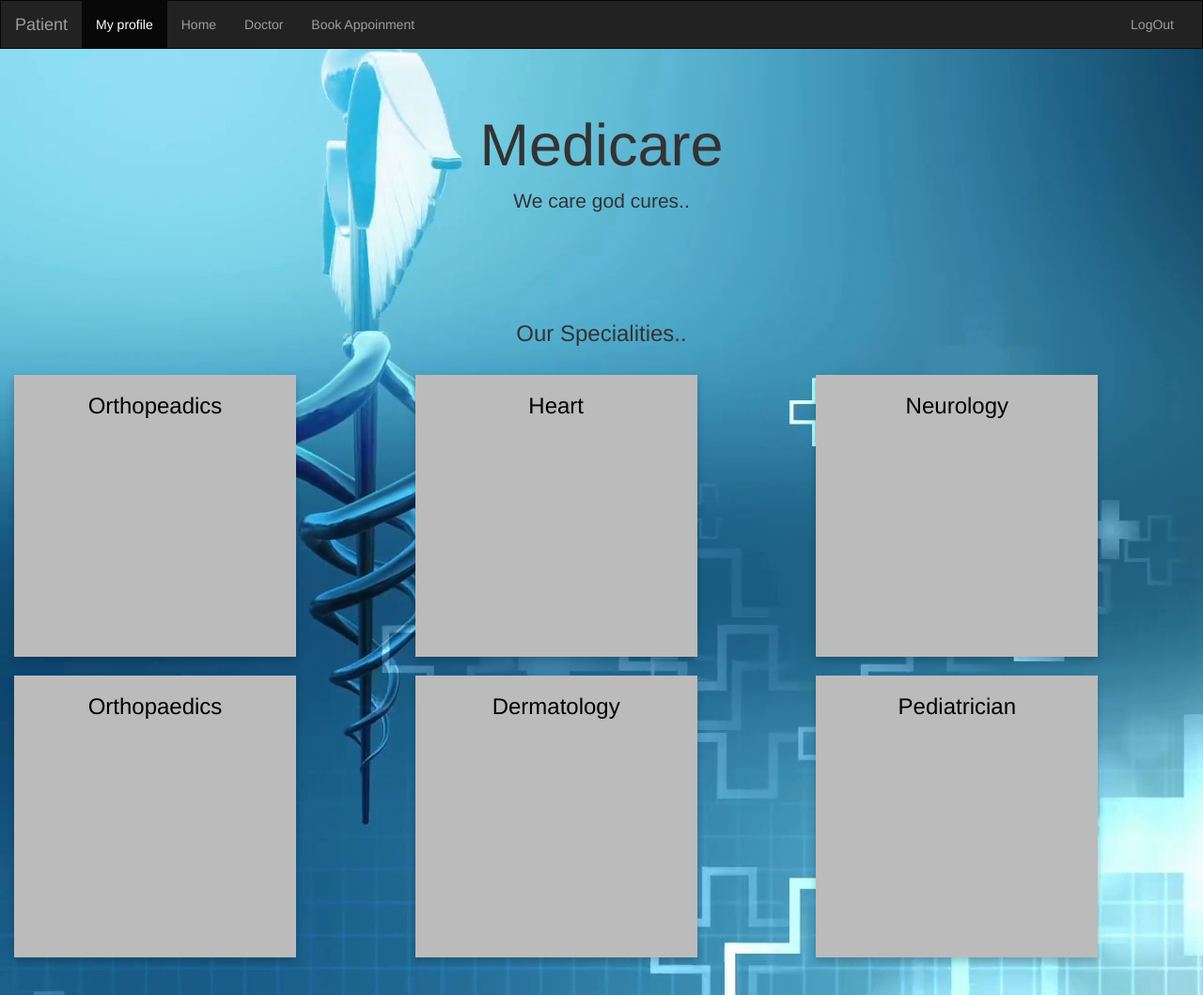
After one commit to mridulasm/hospital, a PHP site: page /patientprof.html in a window 1280 px wide. The commit adds this page. Shown: the whole page at 94% size. Run offline with PHP 8.4, Linux system fonts and the light colour scheme.

Commit message:
minor fix

```diff
--- /dev/null
+++ b/patientprof.html
@@ -0,0 +1,217 @@
+<!DOCTYPE html>
+<html lang="en">
+<head>
+  <title>Patient Profile</title>
+  <meta charset="utf-8">
+  <meta name="viewport" content="width=device-width, initial-scale=1">
+  <link rel="stylesheet" href="https://maxcdn.bootstrapcdn.com/bootstrap/3.4.1/css/bootstrap.min.css">
+  <script src="https://ajax.googleapis.com/ajax/libs/jquery/3.5.1/jquery.min.js"></script>
+  <script src="https://maxcdn.bootstrapcdn.com/bootstrap/3.4.1/js/bootstrap.min.js"></script>
+  <style>
+    /* Remove the navbar's default margin-bottom and rounded borders */
+    .navbar {
+      margin-bottom: 0;
+      border-radius: 0;
+
+    }
+    /* Add a gray background color and some padding to the footer */
+    footer {
+      background-color: #f2f2f2;
+      padding: 25px;
+    }
+    .flip-card {
+  background-color: transparent;
+  width: 300px;
+  height: 300px;
+  perspective: 1000px;
+}
+
+.flip-card-inner {
+  position: relative;
+  width: 100%;
+  height: 100%;
+  text-align: center;
+  transition: transform 0.6s;
+  transform-style: preserve-3d;
+  box-shadow: 0 4px 8px 0 rgba(0,0,0,0.2);
+}
+
+.flip-card:hover .flip-card-inner {
+  transform: rotateY(180deg);
+}
+
+.flip-card-front, .flip-card-back {
+  position: absolute;
+  width: 100%;
+  height: 100%;
+  -webkit-backface-visibility: hidden;
+  backface-visibility: hidden;
+}
+
+.flip-card-front {
+  background-color: #bbb;
+  color: black;
+}
+
+.flip-card-back {
+  background-color: #2980b9;
+  color: white;
+  transform: rotateY(180deg);
+}
+  </style>
+</head>
+
+<body style="background-image: url(bg5.jpg);">
+
+<nav class="navbar navbar-inverse" >
+  <div class="container-fluid">
+    <div class="navbar-header">
+      <button type="button" class="navbar-toggle" data-toggle="collapse" data-target="#myNavbar">
+        <span class="icon-bar"></span>
+        <span class="icon-bar"></span>
+        <span class="icon-bar"></span>
+      </button>
+      <a class="navbar-brand" href="#">Patient</a>
+    </div>
+    <div class="collapse navbar-collapse" id="myNavbar">
+      <ul class="nav navbar-nav">
+        <li class="active"><a href="#">My profile</a></li>
+        <li><a href="welcome.html">Home</a></li>
+        <li><a href="#">Doctor</a></li>
+        <li><a href="#">Book Appoinment</a></li>
+      </ul>
+      <ul class="nav navbar-nav navbar-right">
+        <li><a href="patient.html"><span class="logout"></span> LogOut</a></li>
+      </ul>
+    </div>
+  </div>
+</nav>
+
+<div class="jumbotron" style="background: transparent;">
+  <div class="container text-center" >
+    <h1>Medicare</h1>
+    <p>We care god cures..</p>
+  </div>
+</div>
+
+<div class="container-fluid bg-3 text-center">
+  <h3>Our Specialities..</h3><br>
+  <div class="row">
+    <div class="col-sm-4">
+      <!-----------------------------------------flip card----------------------------------------------------->
+        <div class="flip-card">
+            <div class="flip-card-inner">
+              <div class="flip-card-front">
+                <div class="icon text-center pt-4 ">
+                    <i class="fa fa-user card-icon"></i>
+                    <div class="card-text pt-2"><h3>Orthopeadics</h3></div>
+                 </div>
+              </div>
+              <div class="flip-card-back">
+                <h1>Dr.William Spark</h1>
+                <p>Orthopeadics</p>
+                <p>We love that guy</p>
+              </div>
+            </div>
+          </div>
+    </div>
+    <div class="col-sm-4">
+        <div class="flip-card">
+            <div class="flip-card-inner">
+              <div class="flip-card-front">
+                <div class="icon text-center pt-4 ">
+                    <i class="fa fa-user card-icon"></i>
+                    <div class="card-text pt-2"><h3>Heart</h3></div>
+                 </div>
+              </div>
+              <div class="flip-card-back">
+                <h1>Dr.John Doe</h1>
+                <p>Cardiac Surgeon</p>
+                <p>We love that guy</p>
+              </div>
+            </div>
+          </div>
+    </div>
+    <div class="col-sm-4">
+
+        <div class="flip-card">
+            <div class="flip-card-inner">
+              <div class="flip-card-front">
+                <div class="icon text-center pt-4 ">
+                    <i class="fa fa-user card-icon"></i>
+                    <div class="card-text pt-2"><h3>Neurology</h3></div>
+                 </div>
+              </div>
+              <div class="flip-card-back">
+                <h1>Dr.Carl Bencs</h1>
+                <p>Neurologist</p>
+                <p>We love that guy</p>
+              </div>
+            </div>
+          </div>
+    </div>
+  </div>
+</div><br>
+
+<div class="container-fluid bg-3 text-center">
+  <div class="row">
+    <div class="col-sm-4">
+
+        <div class="flip-card">
+            <div class="flip-card-inner">
+              <div class="flip-card-front">
+                <div class="icon text-center pt-4 ">
+                    <i class="fa fa-user card-icon"></i>
+                    <div class="card-text pt-2"><h3>Orthopaedics</h3></div>
+                 </div>
+              </div>
+              <div class="flip-card-back">
+                <h1>Dr.Saire Jacob</h1>
+                <p>Orthopaedics</p>
+                <p>We love that guy</p>
+              </div>
+            </div>
+          </div>
+    </div>
+    <div class="col-sm-4">
+        <div class="flip-card">
+            <div class="flip-card-inner">
+              <div class="flip-card-front">
+                <div class="icon text-center pt-4 ">
+                    <i class="fa fa-user card-icon"></i>
+                    <div class="card-text pt-2"><h3>Dermatology</h3></div>
+                 </div>
+              </div>
+              <div class="flip-card-back">
+                <h1>Dr.Joy Lae</h1>
+                <p>Dermatologist</p>
+                <p>We love that guy</p>
+              </div>
+            </div>
+          </div>
+    </div>
+    <div class="col-sm-4">
+
+        <div class="flip-card">
+            <div class="flip-card-inner">
+              <div class="flip-card-front">
+                <div class="icon text-center pt-4 ">
+                    <i class="fa fa-user card-icon"></i>
+                    <div class="card-text pt-2"><h3>Pediatrician</h3></div>
+                 </div>
+              </div>
+              <div class="flip-card-back">
+                <h1>Dr.Cerry Matt</h1>
+                <p>Pediatrician</p>
+                <p>We love that guy</p>
+              </div>
+            </div>
+          </div>
+    </div>
+
+  </div>
+</div><br><br>
+
+
+</body>
+</html>
--- a/register.php
+++ b/register.php
@@ -7,7 +7,7 @@ $dbname = "hospital_management";
 $p_username = $_POST['p_username'];
 $p_name = $_POST['p_name'];
 $p_age = $_POST['p_age'];
-$p_address = $_POST['p_address'];
+$p_password = $_POST['p_password'];
 $p_no = $_POST['p_no'];
 
 // Create connection
@@ -17,8 +17,8 @@ if (!$conn) {
   die("Connection failed: " . mysqli_connect_error());
 }
 
-$sql = "INSERT INTO patient_details (p_username,p_name,p_age,p_address,p_no)
-    VALUES ('$p_username', '$p_name','$p_age','$p_address','$p_no')";
+$sql = "INSERT INTO patient_details (p_username,p_name,p_age,p_passsword,p_no)
+    VALUES ('$p_username', '$p_name','$p_age','$p_password','$p_no')";
 
 if (mysqli_query($conn, $sql)) {
   echo "New record created successfully";
```
Also changed, not shown: patient.html (+31 -1 lines).
